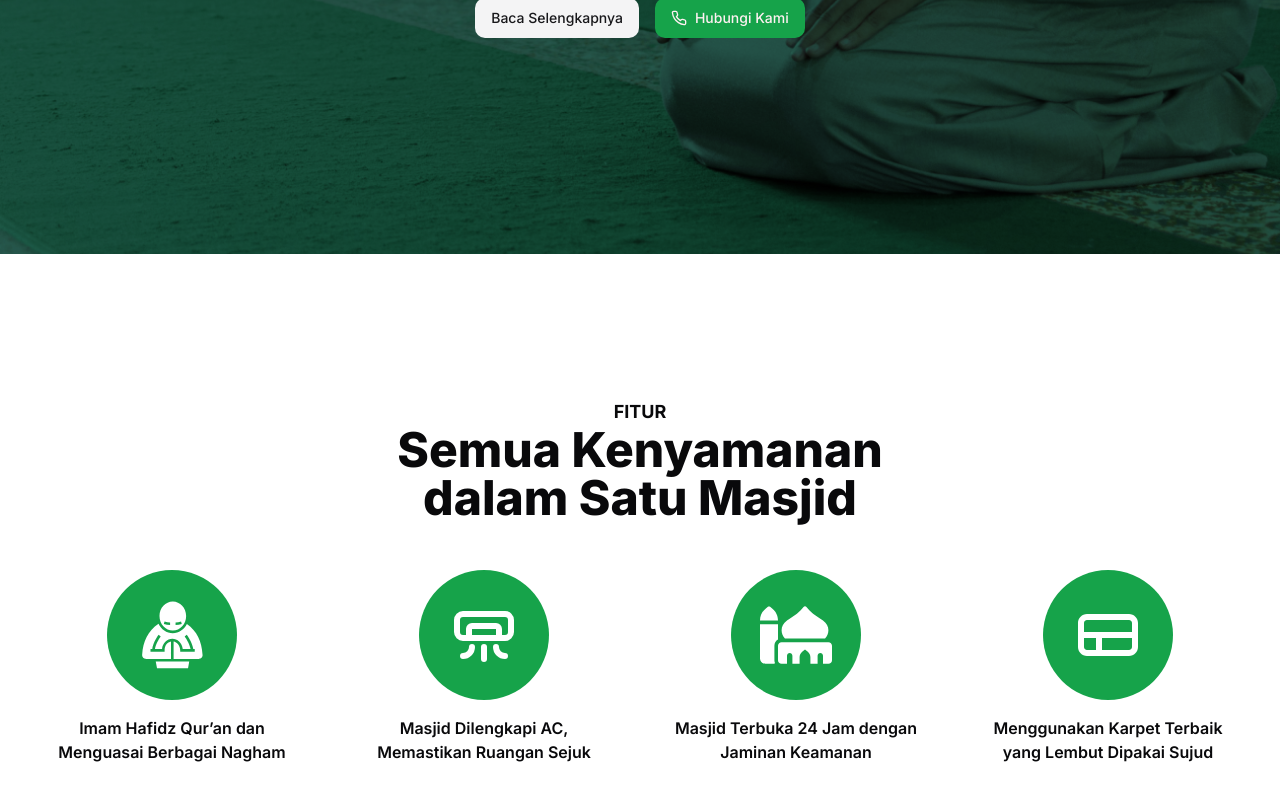
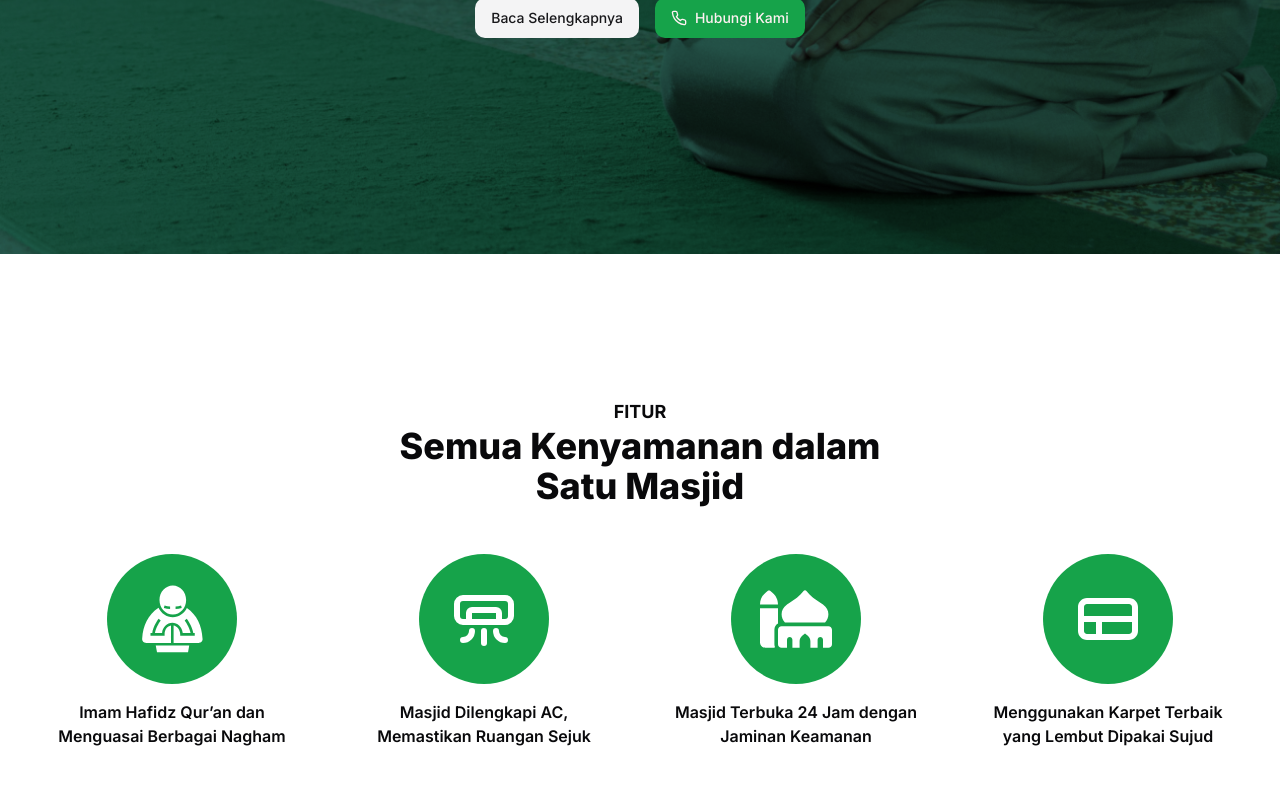
Before and after one commit to fitrondev/react-alkandari-landingpage, a React (Vite) app: page / in a window 1280 px wide. Shown: the part 546-1346 px from the top of the page. Built offline with nearby package versions, Linux system fonts and the light colour scheme.

Commit message:
Update Title component font size

```diff
--- a/src/components/Title.tsx
+++ b/src/components/Title.tsx
@@ -7,7 +7,7 @@ const Title = ({ title, desc }: TitleProps) => {
   return (
     <div className="flex flex-col items-center justify-center text-center">
       <h1 className="text-lg uppercase font-bold">{title}</h1>
-      <p className="sm:max-w-[600px] text-3xl sm:text-5xl font-extrabold">
+      <p className="sm:max-w-[500px] text-3xl sm:text-4xl font-extrabold">
         {desc}
       </p>
     </div>
```
